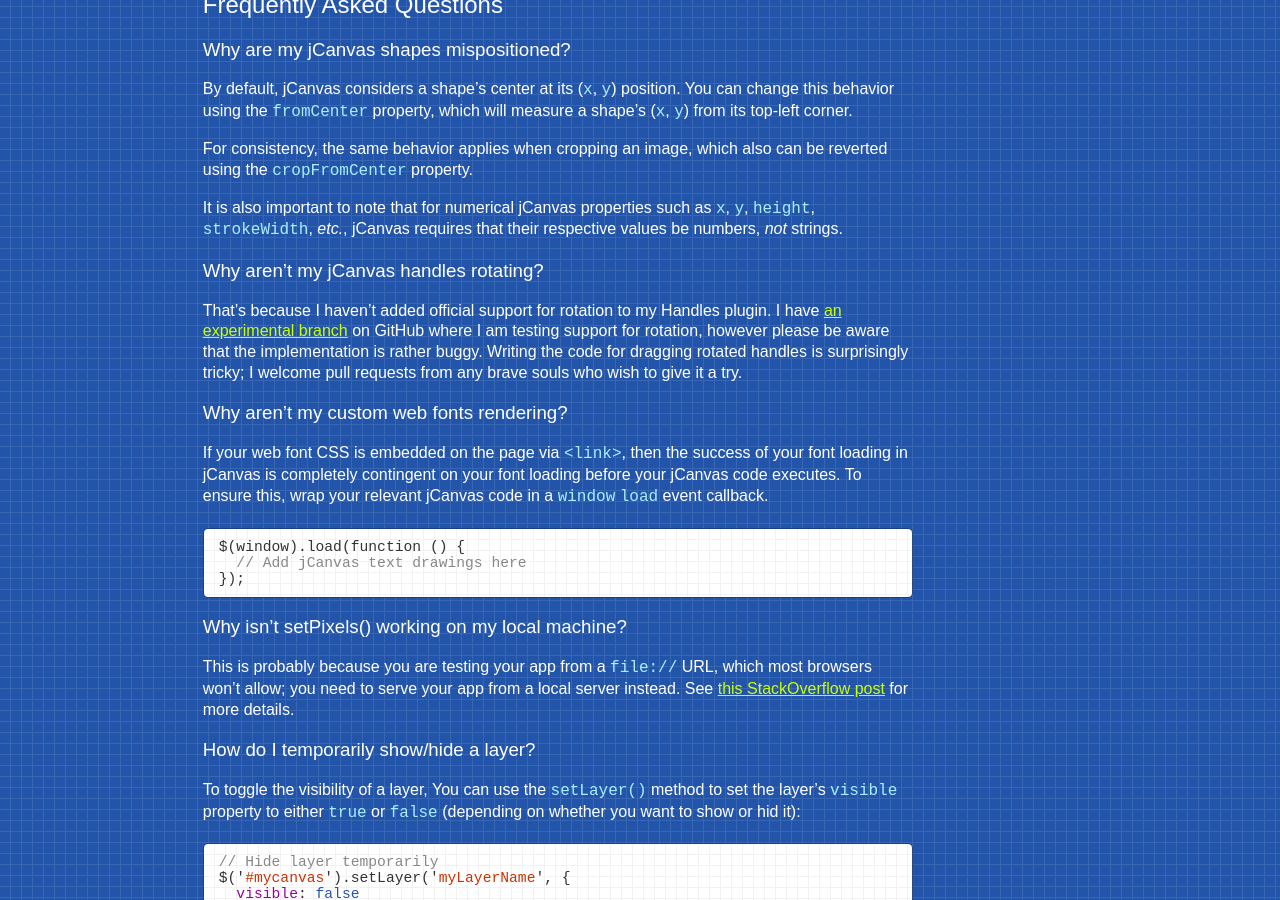
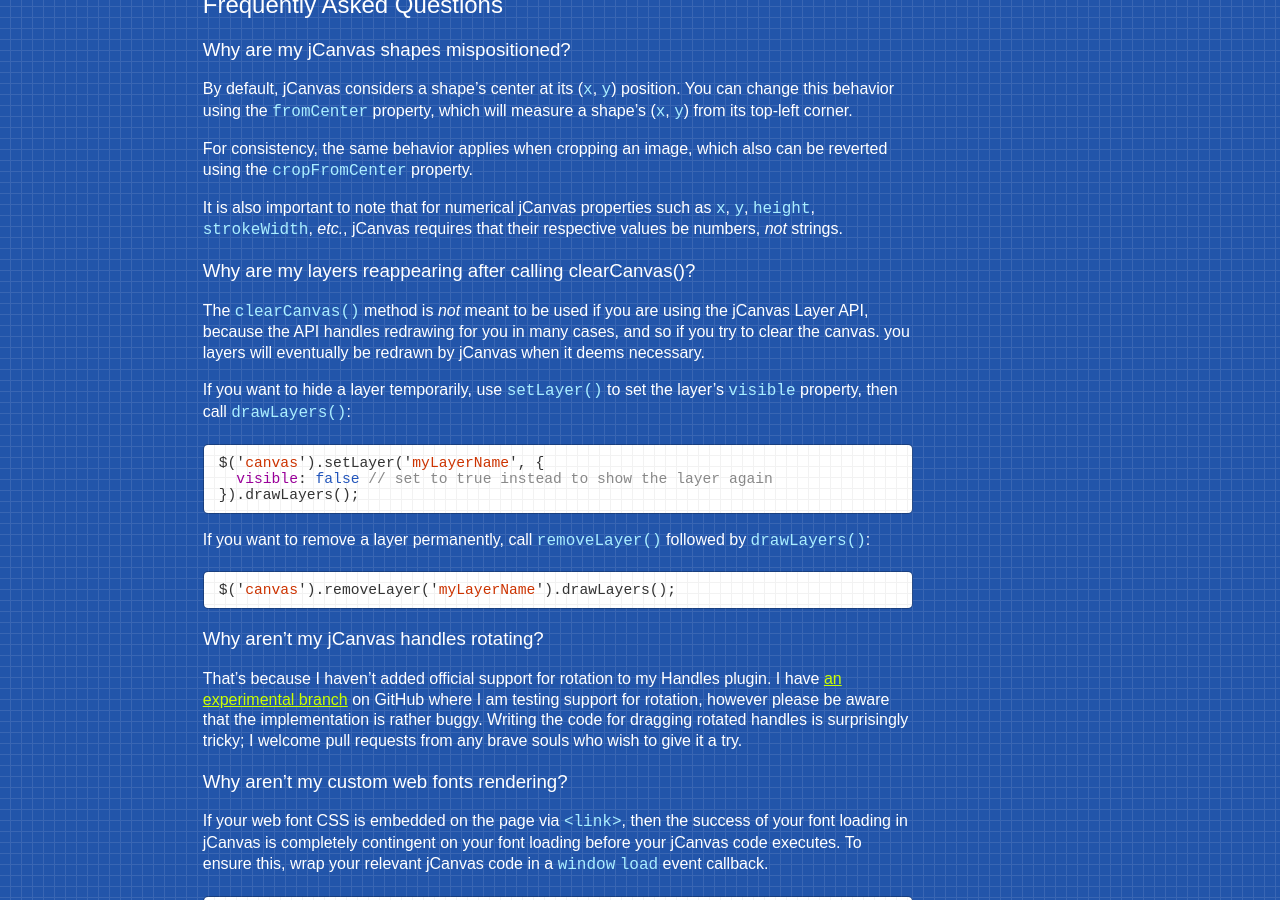
Before and after one commit to caleb531/jcanvas-website, a Jekyll site: the page built from _pages/support.md, in a window 1280 px wide and 900 px high, scrolled down 356 px. Built offline with Jekyll 4.4.1, drawn with Linux system fonts in a browser that asks for light colours; some web fonts are replaced; a script that is not in the unit is left out; comment, search, counter and statistics services are not loaded.

Commit message:
Add FAQ section on classic clearCanvas() problem

````diff
--- a/_pages/support.md
+++ b/_pages/support.md
@@ -25,6 +25,24 @@
 For consistency, the same behavior applies when cropping an image, which also can be reverted using the `cropFromCenter` property.
 
 It is also important to note that for numerical jCanvas properties such as `x`, `y`, `height`, `strokeWidth`, *etc.*, jCanvas requires that their respective values be numbers, *not* strings.
+
+### Why are my layers reappearing after calling clearCanvas()?
+
+The `clearCanvas()` method is *not* meant to be used if you are using the jCanvas Layer API, because the API handles redrawing for you in many cases, and so if you try to clear the canvas. you layers will eventually be redrawn by jCanvas when it deems necessary.
+
+If you want to hide a layer temporarily, use `setLayer()` to set the layer's `visible` property, then call `drawLayers()`:
+
+```javascript
+$('canvas').setLayer('myLayerName', {
+  visible: false // set to true instead to show the layer again
+}).drawLayers();
+```
+
+If you want to remove a layer permanently, call `removeLayer()` followed by `drawLayers()`:
+
+```javascript
+$('canvas').removeLayer('myLayerName').drawLayers();
+```
 
 ### Why aren't my jCanvas handles rotating?
 
````
